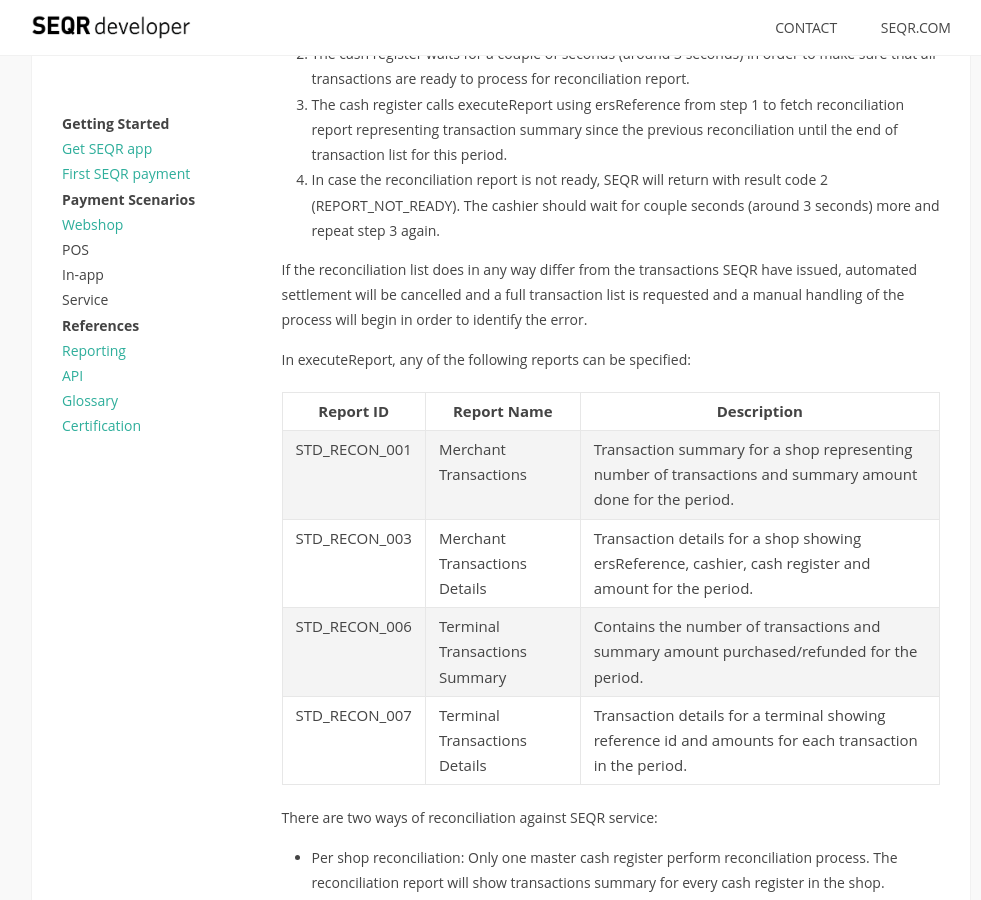
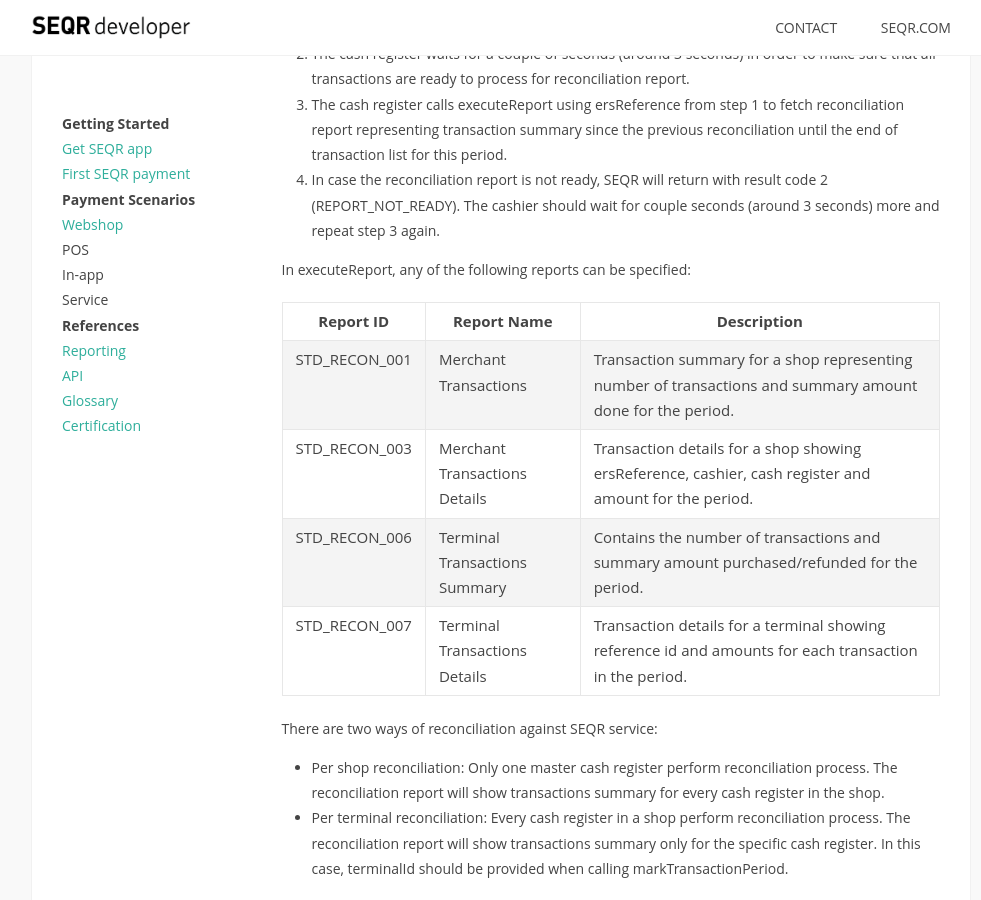
Before and after one commit to SeamlessDistribution/SeamlessDistribution.github.io, a Jekyll site: the page built from merchant/reference/reporting.md, in a window 1280 px wide and 900 px high, scrolled down 797 px. Shown: the whole window, without its empty margins (139-1120 px from the left). Built offline with Jekyll 4.4.1, drawn with Linux system fonts in a browser that asks for light colours.

Commit message:
- removed the incorrect text about reconciliation failures

```diff
--- a/merchant/reference/reporting.md
+++ b/merchant/reference/reporting.md
@@ -44,10 +44,6 @@
 (REPORT_NOT_READY). The cashier should wait for couple seconds (around 3 seconds) more and repeat
 step 3 again.
 
-If the reconciliation list does in any way differ from the transactions SEQR have issued,
-automated settlement will be cancelled and a full transaction list is requested and a manual handling of the
-process will begin in order to identify the error.
-
 In executeReport, any of the following reports can be specified:
 
 
```
